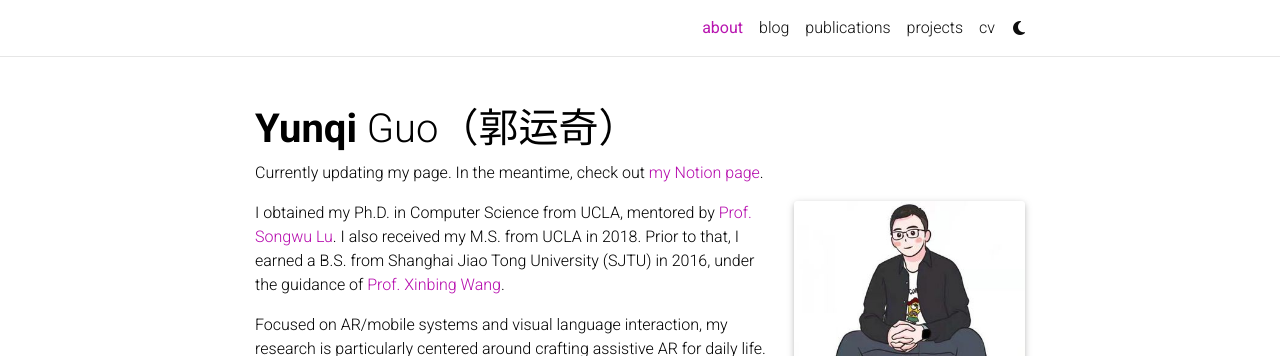
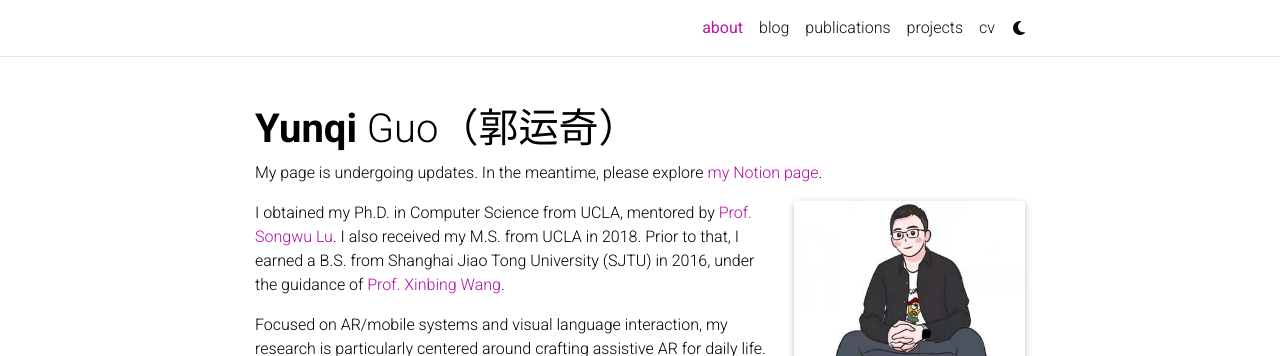
Before and after one commit to luckiday/luckiday.github.io, a Jekyll site: the page built from _pages/about.md, in a window 1280 px wide and 1083 px high. Shown: the top 356 px of the window. Built offline with Jekyll 4.4.1, drawn with Linux system fonts in a browser that asks for light colours; full-size pictures stand in for the smaller copies a plugin makes; comment, search, counter and statistics services are not loaded; a style sheet for code colours, icons or effects is not loaded.

```diff
--- a/_pages/about.md
+++ b/_pages/about.md
@@ -4,7 +4,7 @@
 permalink: /
 #subtitle: <a href='#'>Affiliations</a>. Address. Contacts. Moto. Etc.
 subtitle: >
-   Currently updating my page. In the meantime, check out <a href="https://yqg.notion.site/">my Notion page</a>.
+   My page is undergoing updates. In the meantime, please explore <a href="https://yqg.notion.site/">my Notion page</a>.
 
 profile:
   align: right
```
